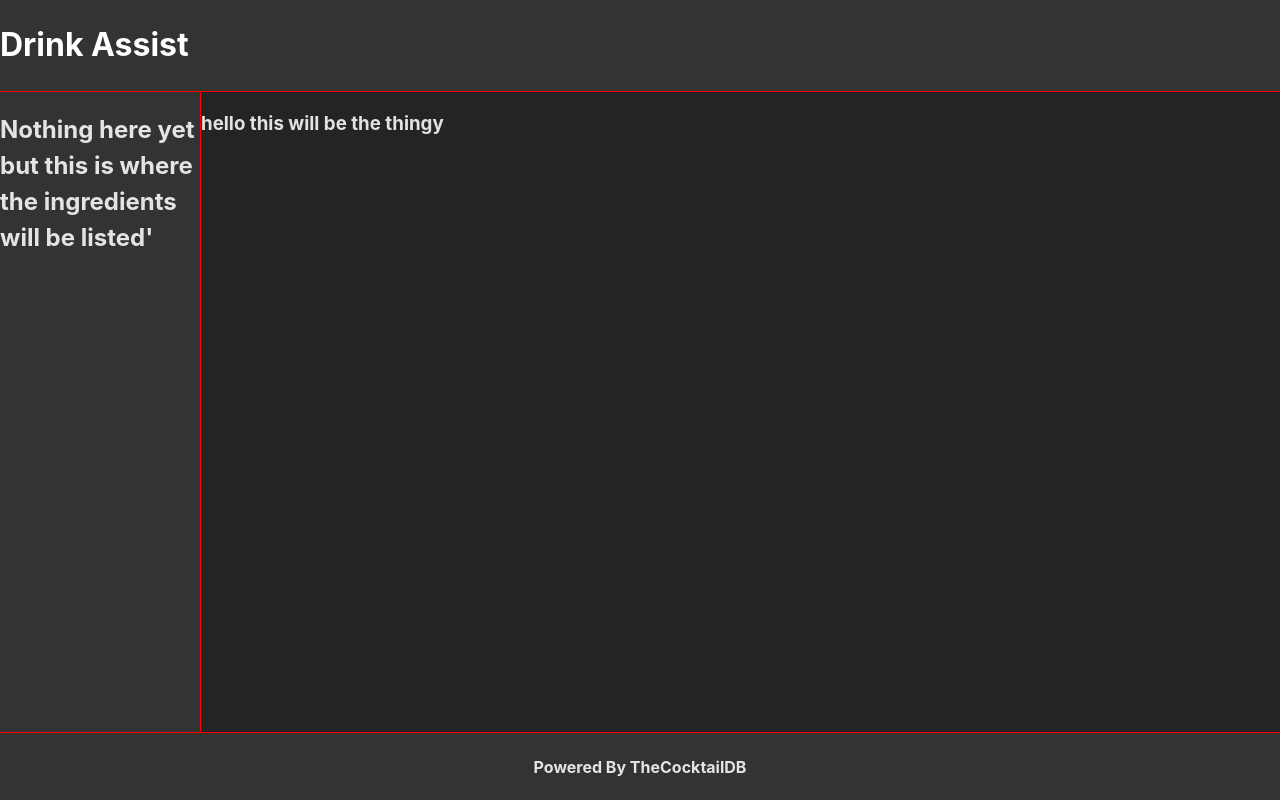
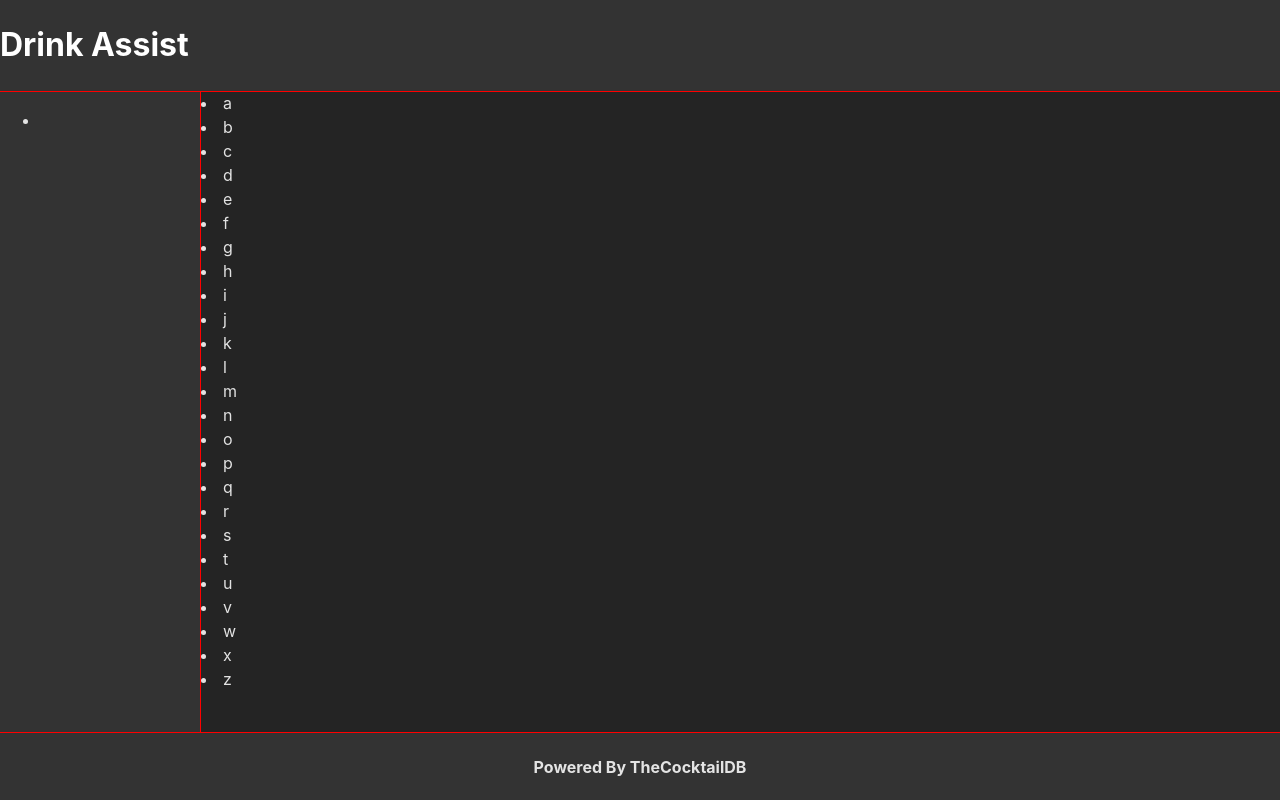
Before and after one commit to Erodri6z/Drink-Assist, a React (Vite) app: page / in a window 1280 px wide. Built offline with nearby package versions, Linux system fonts and the light colour scheme; no server answers.

Commit message:
add a alphabet component and clean up code

```diff
--- a/src/App.tsx
+++ b/src/App.tsx
@@ -3,6 +3,7 @@ import Header from './components/Header/Header'
 import SideBar from './components/SideBar/SideBar'
 // import React from 'react'
 import './App.css'
+import Alphabet from './components/Alphabet/Alphabet'
 
 function App() {
 
@@ -13,7 +14,7 @@ function App() {
       <div className="content-container">
         <SideBar />
         <div className="app-content">
-          <h3>hello this will be the thingy </h3>
+          <Alphabet />
         </div>
       </div>
       <Footer />
--- /dev/null
+++ b/src/components/Alphabet/Alphabet.tsx
@@ -0,0 +1,15 @@
+import React from "react"
+
+const Alphabet: React.FC = () => {
+
+  const alpha: string[] = ['a','b','c','d','e','f','g','h','i','j','k','l','m','n','o','p','q','r','s','t','u','v','w','x','z']
+  return(
+    <div>
+        { alpha.map((a) =>
+          <li>{a}</li>
+        )}
+    </div>
+  )
+}
+
+export default Alphabet
--- a/src/components/SideBar/SideBar.tsx
+++ b/src/components/SideBar/SideBar.tsx
@@ -1,13 +1,15 @@
 import React from "react"
 import './SideBar.css'
-import { getAllDrinksByLetter } from "../../services/drinkService"
+
 
 const SideBar: React.FC = () => {
 
-  console.log(getAllDrinksByLetter('a'))
+  // console.log(getAllDrinksByLetter('a'))
   return (
     <div className="sidebar">
-      <h2 >Nothing here yet but this is where the ingredients will be listed'</h2>
+      <ul>
+        <li></li>
+      </ul>
     </div>
   )
 }
--- a/src/services/drinkService.ts
+++ b/src/services/drinkService.ts
@@ -1,5 +1,4 @@
 const URL = `${import.meta.env.VITE_BACK_END_SERVER_URl}/api/json/v1/1/`
-// console.log(`${import.meta.env.VITE_BACK_END_SERVER_URl}`)
 
 async function getAllDrinksByLetter(letter: string): Promise<any> {
   const apiUrl = `${URL}search.php?f=${letter}`
@@ -11,9 +10,6 @@ async function getAllDrinksByLetter(letter: string): Promise<any> {
 
 }
 
-// getAllDrinksByLetter('a')
-
-
 export {
   getAllDrinksByLetter
 }
```
